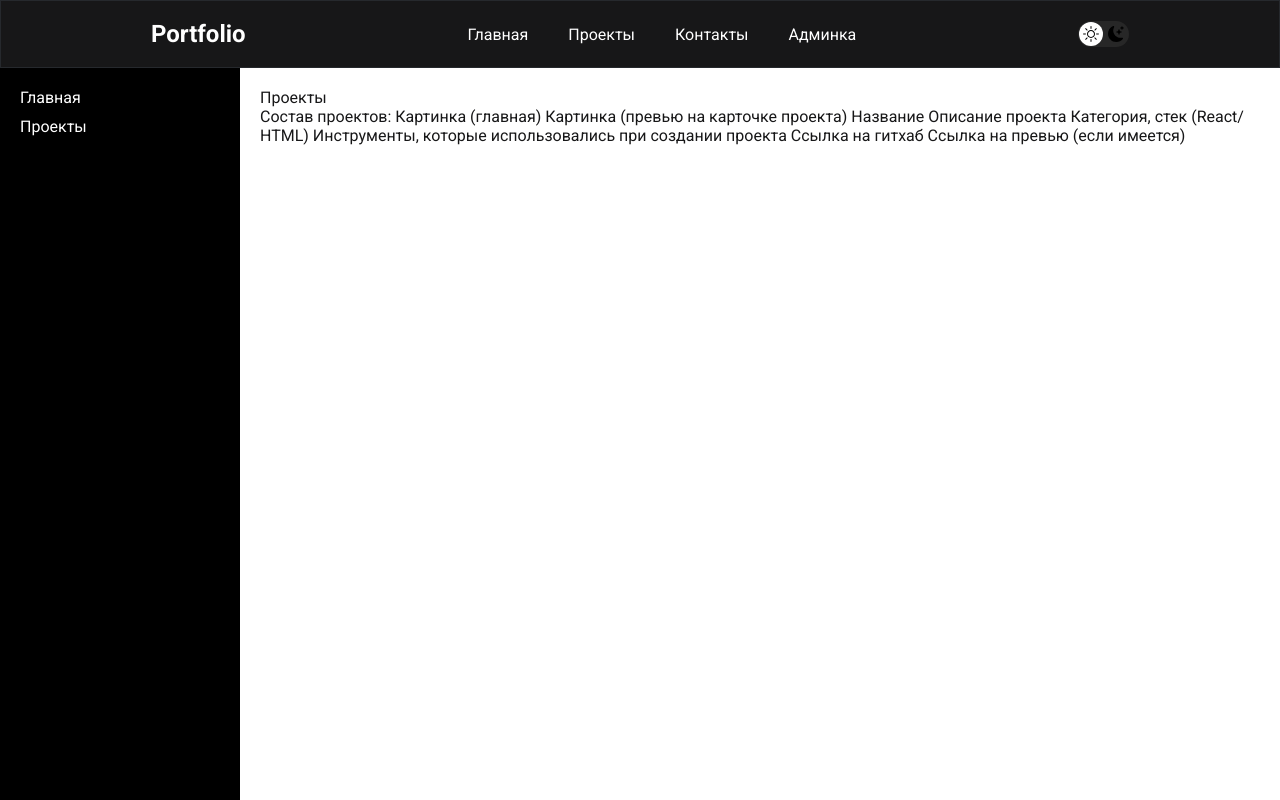
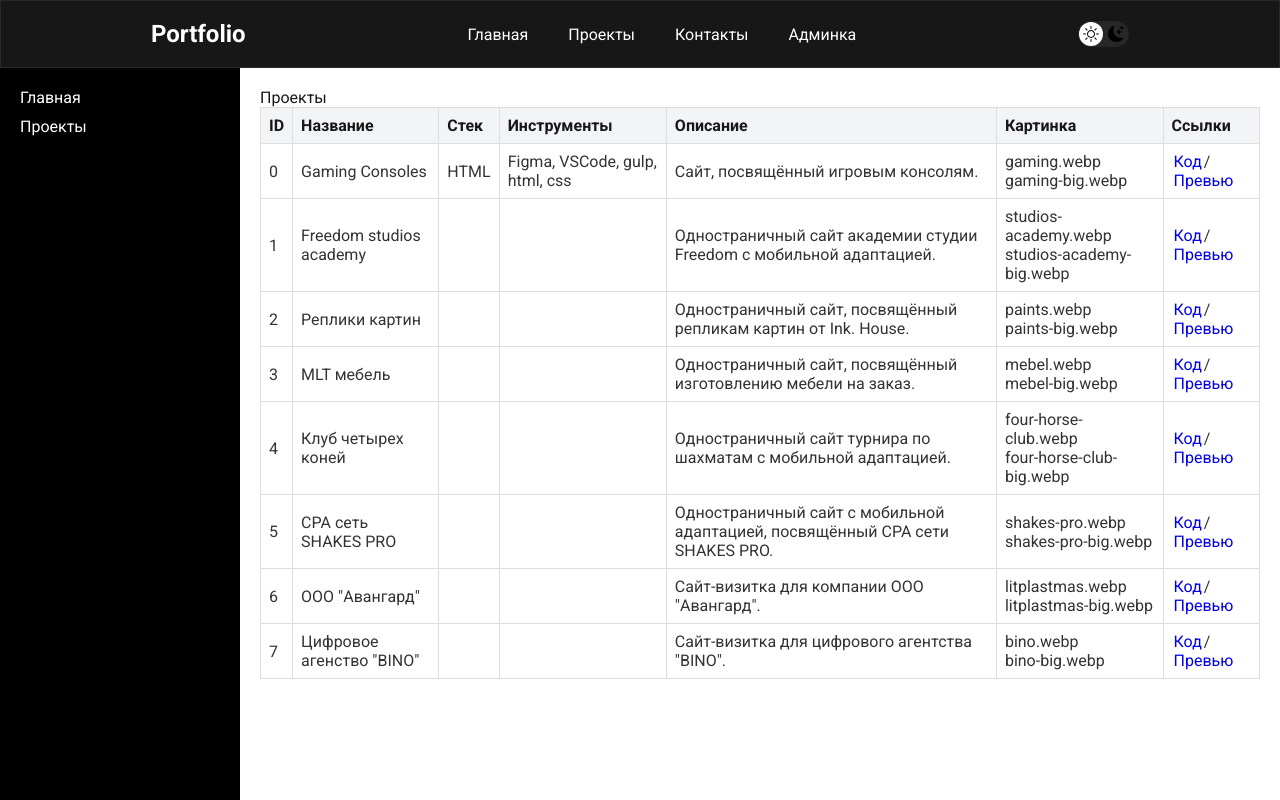
Before and after one commit to GitMaxm/portfolio-next, a Next.js app: page /admin/projects in a window 1280 px wide. Built offline with nearby package versions, Linux system fonts and the light colour scheme.

Commit message:
Таблица с проектами в админке

```diff
--- a/src/app/admin/projects/page.jsx
+++ b/src/app/admin/projects/page.jsx
@@ -1,19 +1,12 @@
+import Table from "@components/admin/Table";
+
 export default function AdminProjectsPage() {
-    return (
-        <div>
-            <h1>Проекты</h1>
+  return (
+    <div>
+      <h1>Проекты</h1>
 
-            <p>Состав проектов:
+      <Table/>
 
-                Картинка (главная)
-                Картинка (превью на карточке проекта)
-                Название
-                Описание проекта
-                Категория, стек (React/ HTML)
-                Инструменты, которые использовались при создании проекта
-                Ссылка на гитхаб
-                Ссылка на превью (если имеется)</p>
-
-        </div>
-    );
+    </div>
+  );
 }
--- a/src/components/admin/Sidebar/Sidebar.module.css
+++ b/src/components/admin/Sidebar/Sidebar.module.scss
@@ -15,8 +15,8 @@
   color: var(--text-white);
   text-decoration: none;
   transition: opacity 0.2s;
+
+  &:hover {
+    opacity: 0.7;
+  }
 }
-
-.navLink:hover {
-  opacity: 0.7;
-}
--- a/src/components/admin/Sidebar/index.jsx
+++ b/src/components/admin/Sidebar/index.jsx
@@ -1,5 +1,5 @@
 import Link from 'next/link';
-import styles from "./Sidebar.module.css";
+import styles from "./Sidebar.module.scss";
 
 export default function Sidebar() {
 
--- /dev/null
+++ b/src/components/admin/Table/Table.module.scss
@@ -0,0 +1,28 @@
+.table {
+  border: 1px solid #333;
+  border-collapse: collapse;
+
+  th {
+    background-color: #f3f4f6;
+    border: 1px solid #dddddd;
+    padding: 8px;
+    text-align: left;
+  }
+
+  td {
+    border: 1px solid #dddddd;
+    padding: 8px;
+    text-align: left;
+    color: #333333;
+    max-width: 600px;
+
+    span {
+      display: flex;
+      flex-direction: column;
+    }
+
+    a {
+      padding: 0 2px;
+    }
+  }
+}
--- /dev/null
+++ b/src/components/admin/Table/index.jsx
@@ -0,0 +1,42 @@
+import styles from './Table.module.scss'
+import projects from '@/data/projectsTestTable.json'
+
+const Table = () => {
+  return (
+    <table className={styles.table}>
+      <thead>
+      <tr>
+        <th>ID</th>
+        <th>Название</th>
+        <th>Стек</th>
+        <th>Инструменты</th>
+        <th>Описание</th>
+        <th>Картинка</th>
+        <th>Ссылки</th>
+      </tr>
+      </thead>
+
+      <tbody>
+      {projects.map((project) => (
+        <tr key={project.id}>
+          <td>{project.id}</td>
+          <td>{project.title}</td>
+          <td>{project.stack}</td>
+          <td>{project.tools}</td>
+          <td>{project.description}</td>
+          <td>
+            <span>{project.image.main}</span>
+            <span>{project.image.preview}</span>
+          </td>
+          <td>
+            <a href={project.links.gitHub}>Код</a>/
+            <a href={project.links.preview}>Превью</a>
+          </td>
+        </tr>
+      ))}
+      </tbody>
+    </table>
+  )
+}
+
+export default Table;
--- /dev/null
+++ b/src/data/projectsTestTable.json
@@ -0,0 +1,122 @@
+[
+  {
+    "id": 0,
+    "title": "Gaming Consoles",
+    "stack": "HTML",
+    "tools": "Figma, VSCode, gulp, html, css",
+    "description": "Сайт, посвящённый игровым консолям.",
+    "image": {
+      "main": "gaming.webp",
+      "preview": "gaming-big.webp"
+    },
+    "links": {
+      "gitHub": "https://github.com/GitMaxm/game-gulp",
+      "preview": "https://gitmaxm.github.io/game-gulp/"
+    }
+  },
+  {
+    "id": 1,
+    "title": "Freedom studios academy",
+    "stack": "",
+    "tools": "",
+    "description": "Одностраничный сайт академии студии Freedom с мобильной адаптацией.",
+    "image": {
+      "main": "studios-academy.webp",
+      "preview": "studios-academy-big.webp"
+    },
+    "links": {
+      "gitHub": "https://github.com/GitMaxm/studio-gulp",
+      "preview": "https://gitmaxm.github.io/studio-gulp/"
+    }
+  },
+  {
+    "id": 2,
+    "title": "Реплики картин",
+    "stack": "",
+    "tools": "",
+    "description": "Одностраничный сайт, посвящённый репликам картин от Ink. House.",
+    "image": {
+      "main": "paints.webp",
+      "preview": "paints-big.webp"
+    },
+    "links": {
+      "gitHub": "https://github.com/GitMaxm/Paints",
+      "preview": "https://gitmaxm.github.io/Paints/"
+    }
+  },
+  {
+    "id": 3,
+    "title": "MLT мебель",
+    "stack": "",
+    "tools": "",
+    "description": "Одностраничный сайт, посвящённый изготовлению мебели на заказ.",
+    "image": {
+      "main": "mebel.webp",
+      "preview": "mebel-big.webp"
+    },
+    "links": {
+      "gitHub": "https://github.com/GitMaxm/mlt-mebel-scss",
+      "preview": "https://gitmaxm.github.io/mlt-mebel-scss"
+    }
+  },
+  {
+    "id": 4,
+    "title": "Клуб четырех коней",
+    "stack": "",
+    "tools": "",
+    "description": "Одностраничный сайт турнира по шахматам с мобильной адаптацией.",
+    "image": {
+      "main": "four-horse-club.webp",
+      "preview": "four-horse-club-big.webp"
+    },
+    "links": {
+      "gitHub": "https://github.com/GitMaxm/four-horse-club-scss",
+      "preview": "https://gitmaxm.github.io/four-horse-club-scss/"
+    }
+  },
+  {
+    "id": 5,
+    "title": "СРА сеть SHAKES PRO",
+    "stack": "",
+    "tools": "",
+    "description": "Одностраничный сайт с мобильной адаптацией, посвящённый СРА сети SHAKES PRO.",
+    "image": {
+      "main": "shakes-pro.webp",
+      "preview": "shakes-pro-big.webp"
+    },
+    "links": {
+      "gitHub": "https://github.com/GitMaxm/shakes-pro-scss",
+      "preview": "https://gitmaxm.github.io/shakes-pro-scss/"
+    }
+  },
+  {
+    "id": 6,
+    "title": "ООО \"Авангард\"",
+    "stack": "",
+    "tools": "",
+    "description": "Сайт-визитка для компании ООО \"Авангард\".",
+    "image": {
+      "main": "litplastmas.webp",
+      "preview": "litplastmas-big.webp"
+    },
+    "links": {
+      "gitHub": "https://github.com/GitMaxm/litplastmas-scss.git",
+      "preview": "https://gitmaxm.github.io/avangard-scss/"
+    }
+  },
+  {
+    "id": 7,
+    "title": "Цифровое агенство \"BINO\"",
+    "stack": "",
+    "tools": "",
+    "description": "Сайт-визитка для цифрового агентства \"BINO\".",
+    "image": {
+      "main": "bino.webp",
+      "preview": "bino-big.webp"
+    },
+    "links": {
+      "gitHub": "https://github.com/GitMaxm/bino-scss",
+      "preview": "https://gitmaxm.github.io/bino-scss/"
+    }
+  }
+]
```
